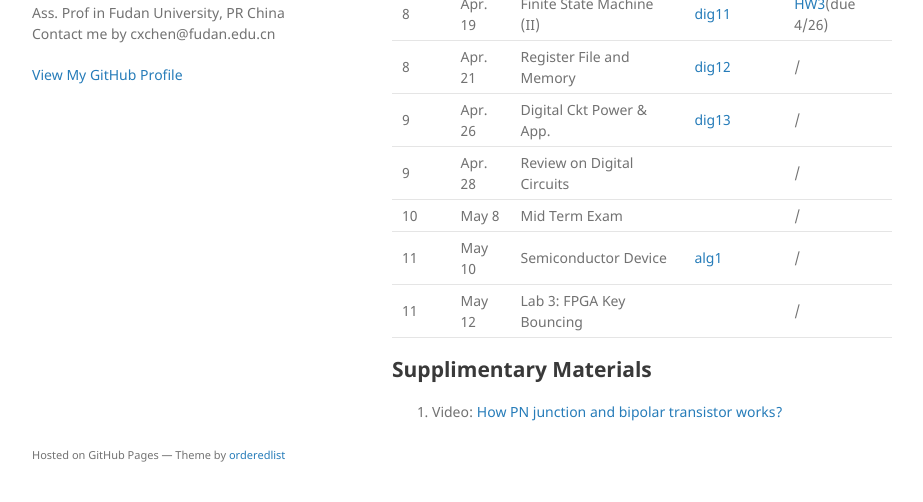
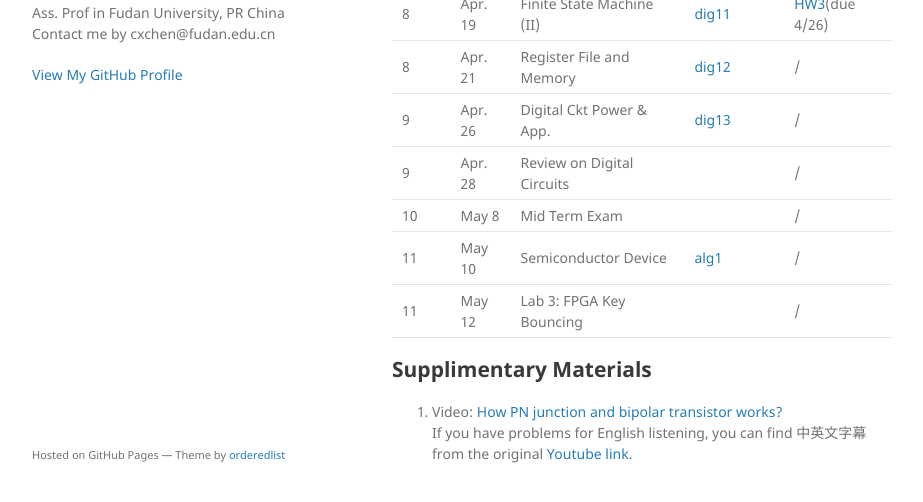
Before and after one commit to cihlab/cihlab.github.io, a Jekyll site: the page built from course/ckt20.md, in a window 1280 px wide and 900 px high, scrolled down 893 px, cut to the strip 366-868 px from the top of the window. Shown: the whole strip, without its empty margins (178-1101 px from the left). Built offline with Jekyll 4.4.1, drawn with Linux system fonts in a browser that asks for light colours; our own code applies the rules of GitHub Pages for plain Markdown files.

Commit message:
Update ckt20.md

```diff
--- a/course/ckt20.md
+++ b/course/ckt20.md
@@ -45,4 +45,5 @@ Time: Monday & Wednsday Morning
 11| May 12 | Lab 3: FPGA Key Bouncing |  | / |
 
 ## Supplimentary Materials
-1. Video: [How PN junction and bipolar transistor works?](https://www.youtube.com/watch?v=7ukDKVHnac4)
+1. Video: [How PN junction and bipolar transistor works?](https://cihlab.github.io/course/Transistors_480p.mp4)
+ If you have problems for English listening, you can find 中英文字幕 from the original [Youtube link.](https://www.youtube.com/watch?v=7ukDKVHnac4)
```
